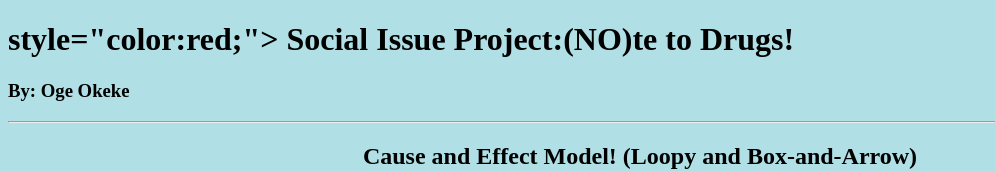
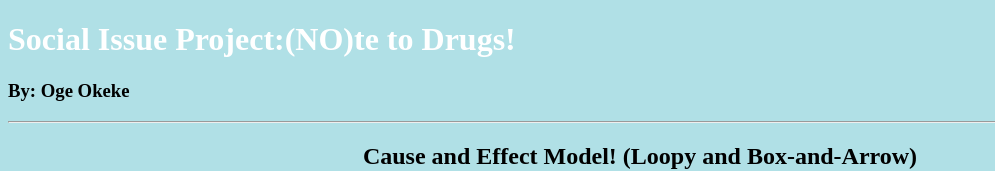
Before and after one commit to oge-okeke/-NO-te-to-Drugs, a plain HTML site: page index.html in a window 1280 px wide. Shown: the top 171 px of the page, without its empty margins (0-995 px from the left). Drawn offline with Linux system fonts and the light colour scheme.

Commit message:
Update index.html

```diff
--- a/index.html
+++ b/index.html
@@ -11,7 +11,7 @@
     </head>
     <body>
 
-   <h1> style="color:red;"> Social Issue Project:(NO)te to Drugs! </h1>
+   <h1 style="color:white;"> Social Issue Project:(NO)te to Drugs! </h1>
        <h3> By: Oge Okeke </h3>
        <hr style="width:100%;text-align:left;margin-left:0">
        <center>
```
